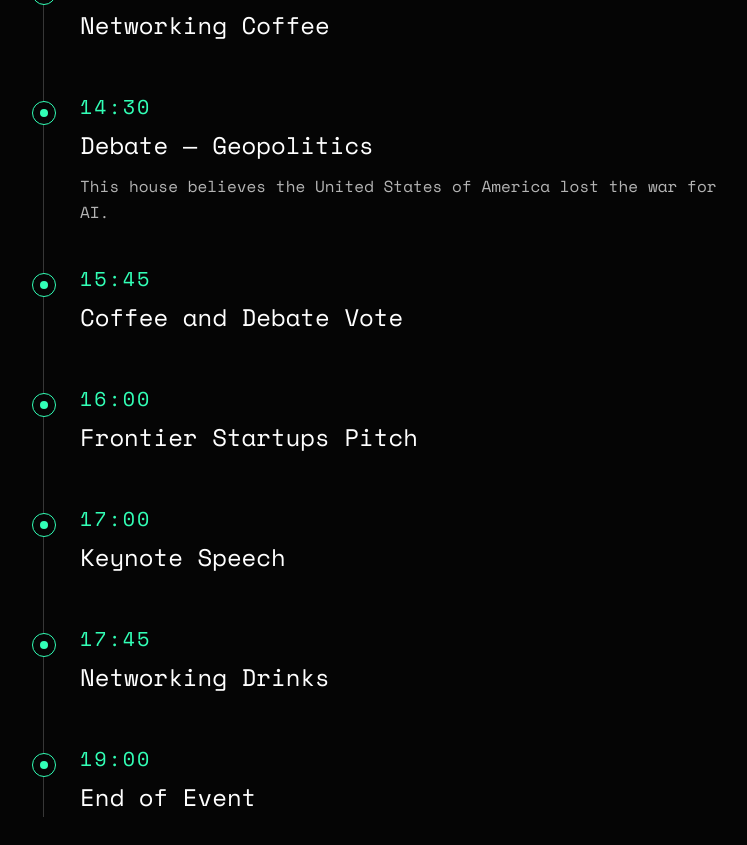
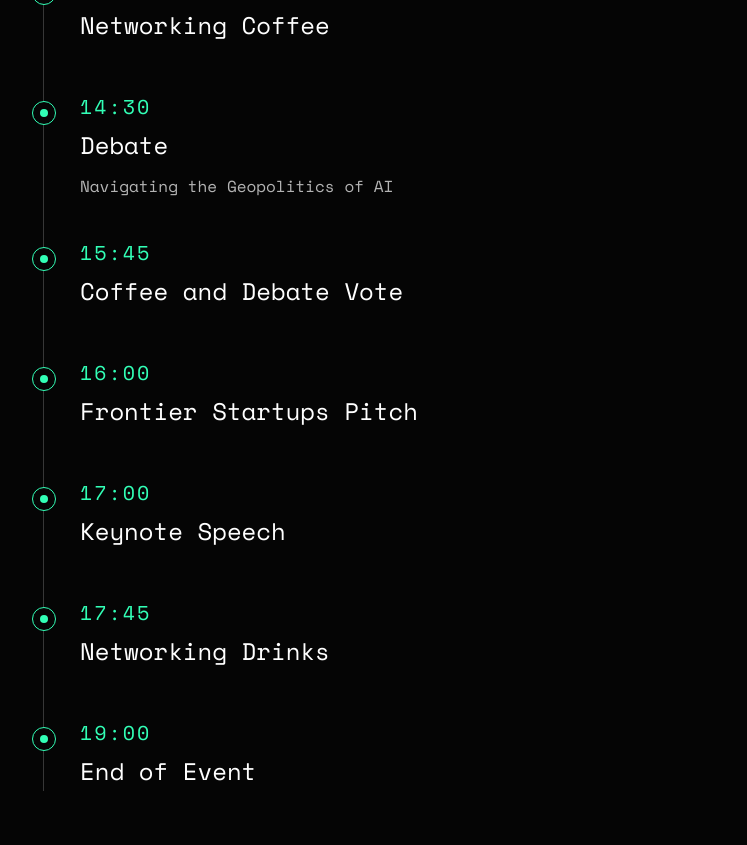
Before and after one commit to oxai/ai-forum, a React (Vite) app: page / in a window 1280 px wide. Shown: the part 6760-7605 px from the top of the page, without its empty margins (160-907 px from the left). Built offline with nearby package versions, Linux system fonts and the light colour scheme.

Commit message:
Update itinerary.ts

```diff
--- a/src/data/itinerary.ts
+++ b/src/data/itinerary.ts
@@ -9,7 +9,7 @@ export const ITINERARY: ItineraryItem[] = [
   { time: '12:00', title: 'On-site Lunch', description: '' },
   { time: '13:00', title: 'Focus Groups: Session 2', description: 'Delegates select between Focus Group 3 (Gemini — Future of Work) or Focus Group 4 (Safety/Security), running simultaneously.' },
   { time: '14:00', title: 'Networking Coffee', description: '' },
-  { time: '14:30', title: 'Debate — Geopolitics', description: 'This house believes the United States of America lost the war for AI.' },
+  { time: '14:30', title: 'Debate', description: 'Navigating the Geopolitics of AI' },
   { time: '15:45', title: 'Coffee and Debate Vote', description: '' },
   { time: '16:00', title: 'Frontier Startups Pitch', description: '' },
   { time: '17:00', title: 'Keynote Speech', description: '' },
```
